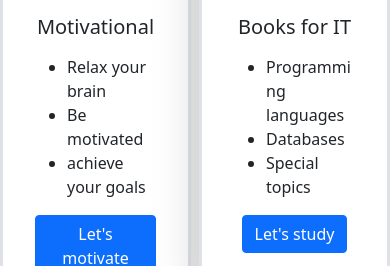
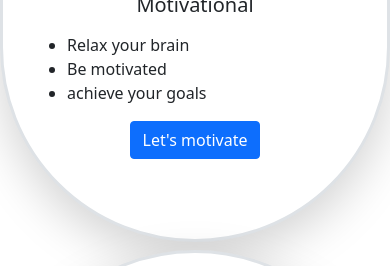
Before and after one commit to Rmanio/Studyhack-app, a Node server app: page /materials in a window 390 px wide. Shown: the part 520-786 px from the top of the page. Run offline with Node 20, Linux system fonts and the light colour scheme; some libraries are stand-ins or nearby versions.

Commit message:
fixed frontend

```diff
--- a/public/css/Materials.css
+++ b/public/css/Materials.css
@@ -5,8 +5,11 @@ body{
 .container-css a{
     float: bottom;
 }
+.col-books{
+    width: px;
+}
+
 .col-css{
-
     height: auto;
 }
 .container-css img{
--- a/public/view/Materials.html
+++ b/public/view/Materials.html
@@ -50,76 +50,9 @@
         </div>
     </div>
 </nav>
-<style>
-    /*Navbar*/
-    .navbar{
-        z-index: 100;
-        background-color: #333; /* Black background color */
-        position: fixed; /* Make it stick/fixed */
-        top: 0; /* Stay on top */
-        width: 100%; /* Full width */
-        transition: top 0.3s; /* Transition effect when sliding down (and up) */
 
-    }
-    #navbar {
-        z-index: 100;
-        background-color: #333; /* Black background color */
-        position: fixed; /* Make it stick/fixed */
-        top: 0; /* Stay on top */
-        width: 100%; /* Full width */
-        transition: top 0.3s; /* Transition effect when sliding down (and up) */
-    }
-
-    /* Style the navbar links */
-    #navbar a {
-        float: left;
-        display: block;
-        color: white;
-        text-align: center;
-        padding: 15px;
-        text-decoration: none;
-    }
-
-    #navbar a:hover {
-        background-color: #ddd;
-        color: black;
-    }
-    .container-css{
-        margin-top: 70px;
-    }
-    footer{
-        padding-top: 2vw;
-        height: 200px;
-        background: rgb(34, 40, 49);
-        color: rgb(238, 238, 238);
-        font-size: 1.3rem;
-
-    }
-    #footer-up{
-        padding-bottom: 2vw ;
-    }
-    #footer-up-textarea textarea{
-        height: 10vw;
-    }
-
-    #footer-down{
-        margin-top: 3.33vw;
-    }
-
-    #footer-down h6{
-        font-size: 1.3rem;
-    }
-    #footer-link-list a{
-        color: gray;
-    }
-    #footer-icon-list a{
-        color: rgb(238, 238, 238);
-        font-size: 1.7rem;
-    }
-</style>
-
-<div class="row row-cols-2 row-cols-md-4 g-2 text-center container-css h-100">
-    <div class="col col-css">
+<div class="row g-2 text-center container-css h-100">
+    <div class="col-sm-3 col-css">
         <div class="card h-100 rounded-pill border border-3 shadow-lg p-3 mb-5 bg-body rounded card-css">
             <img src="https://i.pinimg.com/originals/08/48/d7/0848d76ccff9cc01fd0184d0bc698b27.webp" class="card-img-top rounded-pill" alt="...">
             <div class="card-body">
@@ -135,7 +68,7 @@
             </div>
         </div>
     </div>
-    <div class="col col-css">
+    <div class="col-sm-3 col-css">
         <div class="card h-100 rounded-pill border border-3 shadow-lg p-3 mb-5 bg-body rounded">
             <img src="https://bookslikethisone.com/wp-content/uploads/2020/08/It-Ends-With-Us-735-2-150x225.jpg" class="rounded-pill card-img-top" alt="...">
             <div class="card-body">
@@ -149,7 +82,7 @@
             </div>
         </div>
     </div>
-    <div class="col col-css">
+    <div class="col-sm-3 col-css">
         <div class="card h-100 rounded-pill border border-3 shadow-lg p-3 mb-5 bg-body rounded">
             <img src="https://www.macmillan.ru/upload/resizer/12/14797_234x_126682843c9a03042296754bd4809aea.jpg?1388250517" class=" rounded-pill card-img-top" alt="...">
             <div class="card-body">
@@ -165,7 +98,7 @@
             </div>
         </div>
     </div>
-    <div class="col col-css">
+    <div class="col-sm-3 col-css">
         <div class="card h-100 rounded-pill border border-3 shadow-lg p-3 mb-5 bg-body rounded">
             <img src="https://www.jamieyorkpress.com/wp-content/uploads/2017/02/High-School-Set-Image.jpg" class="rounded-pill card-img-top" alt="...">
             <div class="card-body">
@@ -212,9 +145,9 @@
 
 <!--Books for IT start-->
 <div class="containerBookIT-css" style="display: inline-block;" id="containerBookIT">
-<div class="row row-cols-2 row-cols-md-4 g-2 text-center containerBookIT-css">
+<div class="row text-center containerBookIT-css">
     <!--For beginners start-->
-    <div class="col ">
+    <div class="col-sm-3">
         <div class="card h-100 border border-3 shadow-lg p-3 mb-5 bg-body rounded">
             <div class="card-body">
                 <h5 class="card-title">For beginners</h5>
@@ -265,7 +198,7 @@
     </div>
     <!--For beginners end-->
     <!--For Juniors start-->
-    <div class="col">
+    <div class="col-sm-3">
         <div class="card h-100 border border-3 shadow-lg p-3 mb-5 bg-body rounded">
             <div class="card-body">
                 <h5 class="card-title">Junior</h5>
@@ -315,7 +248,7 @@
     </div>
     <!-- For Junior end-->
 <!--For middle start-->
-    <div class="col">
+    <div class="col-sm-3">
         <div class="card h-100 border border-3 shadow-lg p-3 mb-5 bg-body rounded">
             <div class="card-body">
                 <h5 class="card-title">Middle</h5>
@@ -364,7 +297,7 @@
         </div>
 <!--For Middle end-->
     <!--For Senior start-->
-    <div class="col">
+    <div class="col-sm-3">
         <div class="card h-100  border border-3 shadow-lg p-3 mb-5 bg-body rounded">
             <div class="card-body">
                 <h3 class="card-title">Senior</h3>
--- a/public/view/education.html
+++ b/public/view/education.html
@@ -65,8 +65,8 @@
 
 <section class="sec">
     <div class="container">
-        <div class="sec__wrapper">
-            <div class="sec__block">
+        <div class="sec__wrapper row">
+            <div class="sec__block col-sm-4">
                 <div class="sec__header">Schedule</div>
                     <div class="jzdbox1 jzdbasf jzdcal">
 
@@ -128,7 +128,7 @@
                     <a href="#" class="btn btn-primary">Button</a>
                 </div>
             </div>
-            <div class="sec__block gradecalc">
+            <div class="sec__block gradecalc col-sm-6">
                 <div class="sec__header">Grade Calculator</div>
                 <div class="sec__body">
                     <form action="">
```
Also changed, not shown: public/css/main.css (+2 -5 lines), 1 other file.
